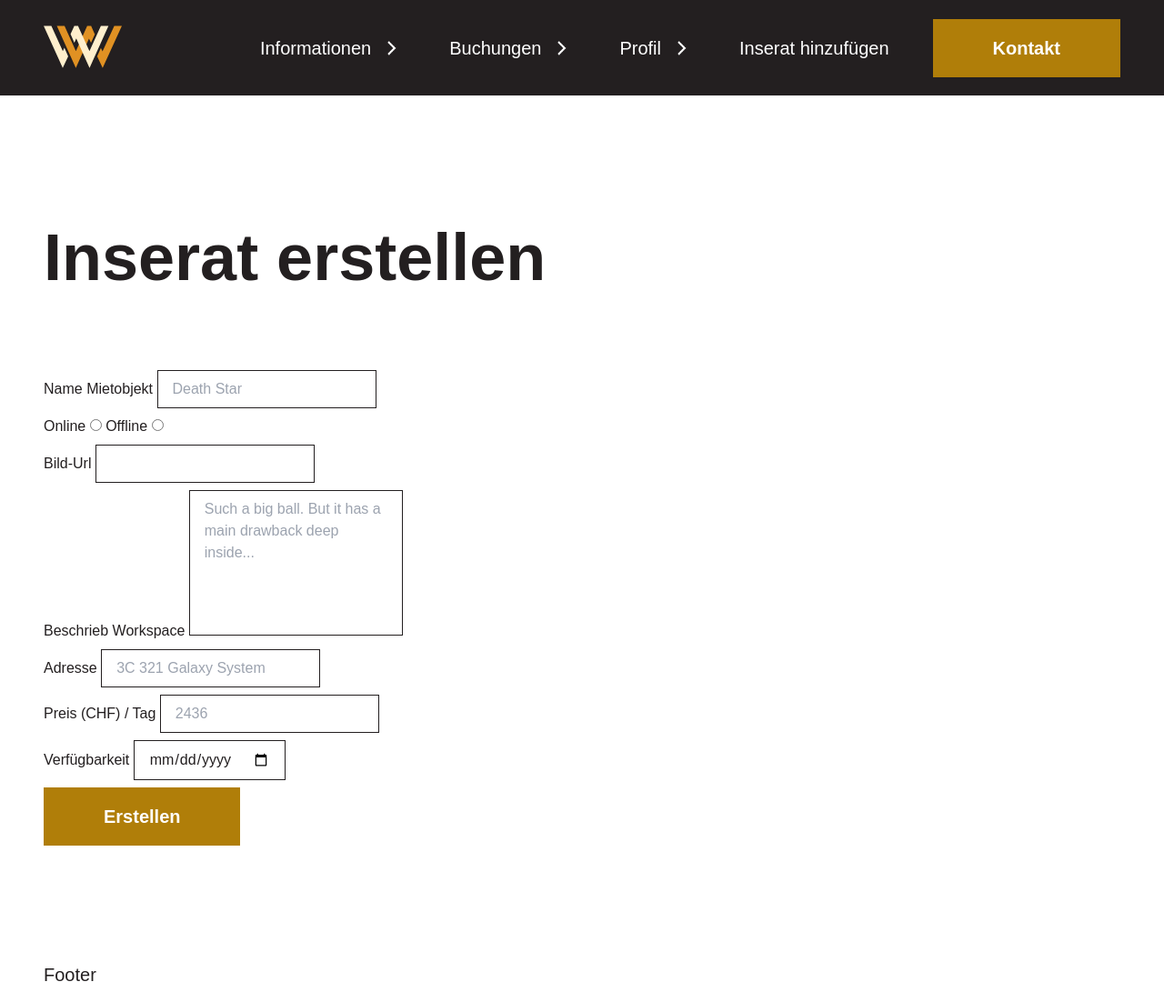
After one commit to remoflury/workwise, a PHP site: page /newworkspace.php in a window 1280 px wide. The commit adds this page. Shown: the whole page at 91% size. Run offline with PHP 8.4, Linux system fonts and the light colour scheme; some web fonts are replaced.

Commit message:
new workspace

```diff
--- a/css/input.css
+++ b/css/input.css
@@ -82,7 +82,8 @@
   }
 
   /* Input Fields */
-  input {
-    @apply border border-black px-4 py-2 focus-within:outline-none
+  input,
+  textarea {
+    @apply border border-black px-4 py-2 focus-within:outline-none resize-none
   }
 }
--- a/css/output.css
+++ b/css/output.css
@@ -856,7 +856,9 @@ section {
 
 /* Input Fields */
 
-input {
+input,
+  textarea {
+  resize: none;
   border-width: 1px;
   --tw-border-opacity: 1;
   border-color: rgb(35 31 32 / var(--tw-border-opacity));
@@ -866,7 +868,8 @@ input {
   padding-bottom: 0.5rem;
 }
 
-input:focus-within {
+input:focus-within,
+  textarea:focus-within {
   outline: 2px solid transparent;
   outline-offset: 2px;
 }
@@ -1140,18 +1143,14 @@ input:focus-within {
   margin-right: auto;
 }
 
-.ml-2 {
-  margin-left: 0.5rem;
+.mt-4 {
+  margin-top: 1rem;
 }
 
 .mt-8 {
   margin-top: 2rem;
 }
 
-.mt-4 {
-  margin-top: 1rem;
-}
-
 .mt-2 {
   margin-top: 0.5rem;
 }
@@ -1248,6 +1247,10 @@ input:focus-within {
   display: none;
 }
 
+.h-12 {
+  height: 3rem;
+}
+
 .h-1 {
   height: 0.25rem;
 }
@@ -1270,6 +1273,18 @@ input:focus-within {
 
 .h-8 {
   height: 2rem;
+}
+
+.h-24 {
+  height: 6rem;
+}
+
+.h-44 {
+  height: 11rem;
+}
+
+.h-40 {
+  height: 10rem;
 }
 
 .min-h-screen {
@@ -2194,11 +2209,6 @@ input:focus-within {
 
 .border-none {
   border-style: none;
-}
-
-.border-black {
-  --tw-border-opacity: 1;
-  border-color: rgb(35 31 32 / var(--tw-border-opacity));
 }
 
 .border-orange-dark {
@@ -2867,11 +2877,6 @@ input:focus-within {
   content: var(--tw-content);
 }
 
-.focus-within\:outline-none:focus-within {
-  outline: 2px solid transparent;
-  outline-offset: 2px;
-}
-
 .hover\:bg-white:hover {
   --tw-bg-opacity: 1;
   background-color: rgb(255 255 255 / var(--tw-bg-opacity));
--- /dev/null
+++ b/newworkspace.php
@@ -0,0 +1,78 @@
+<?php
+  require 'backend/auth.php';
+?>
+
+<!DOCTYPE html>
+<html lang="de">
+<head>
+  <!-- Meta Tags -->
+  <?php include 'src/layout/htmlHead/metaTags.php';?>
+
+  <!-- Links (CSS, JS usw.) -->
+  <?php include 'src/layout/htmlHead/htmlLinks.php';?>
+
+
+  <title>Workwise | Inserat hinzufügen</title>
+</head>
+  <body class="min-h-screen">
+
+    <!-- Header -->
+    <?php include 'src/layout/header.php';?>
+
+    <main class="container">
+      <!-- Hier kommt der Main Content -->
+      <section>
+        <h1>Inserat erstellen</h1>
+        <div class="">
+          <div class="my-2">
+            <label for="nameobject">Name Mietobjekt</label>
+            <input type="text" name="nameobject" id="nameobject" placeholder="Death Star">
+          </div>
+
+          <div class="my-2">
+            <label for="status">Online</label>
+            <input type="radio" name="status" id="online" >
+            <label for="status">Offline</label>
+            <input type="radio" name="status" id="offline" >
+          </div>
+
+          <div class="my-2">
+            <label for="image">Bild-Url</label>
+            <input type="text" name="image" id="image">
+          </div>
+
+          <div class="my-2">
+            <label for="description">Beschrieb Workspace</label>
+            <textarea class="h-40" type="textarea" name="description" id="description" placeholder="Such a big ball. But it has a main drawback deep inside..."></textarea>
+          </div>
+
+          <div class="my-2">
+            <label for="address">Adresse</label>
+            <input type="text" name="address" id="address" placeholder="3C 321 Galaxy System">
+          </div>
+
+          <div class="my-2">
+            <label for="price">Preis (CHF) / Tag</label>
+            <input type="number" name="price" id="price" placeholder="2436" min="0">
+          </div>
+
+          <div class="my-2">
+            <label for="date">Verfügbarkeit</label>
+            <input type="date" name="date" id="date">
+          </div>
+
+          <?php
+            $btnText ="Erstellen";
+            $onClickFunction = "createWorkspace()";
+            include 'src/components/buttons/primaryButtonSubmit.php';
+          ?>
+        </div>
+        <article id="message"></article>
+      </section>
+    </main>
+
+    <!-- Footer -->
+    <?php include 'src/layout/footer.php';?>
+
+  </body>
+</html>
--- a/src/layout/navigation/menuDesktop.php
+++ b/src/layout/navigation/menuDesktop.php
@@ -26,7 +26,7 @@
     </ul>
   </li>
   <li class="relative "data-desktop-expandable-menu>
-    <p class="cursor-pointer text-xl"><a href="/">Inserat hinzufügen</a></p>
+    <p class="cursor-pointer text-xl"><a href="newworkspace.php">Inserat hinzufügen</a></p>
   </li>
   <li>
     <?php
--- a/src/layout/navigation/menuMobile.php
+++ b/src/layout/navigation/menuMobile.php
@@ -28,7 +28,7 @@
             <li class="text-xl"><a href="/">Meine Inserate</a></li>
           </ul>
         </li>
-        <li class="text-xl font-semibold "><a href="/">Inserat hinzufügen</a></li>
+        <li class="text-xl font-semibold "><a href="newworkspace.php">Inserat hinzufügen</a></li>
         <li class="text-xl font-semibold mt-4">
           <?php
             $link = "/";
```
